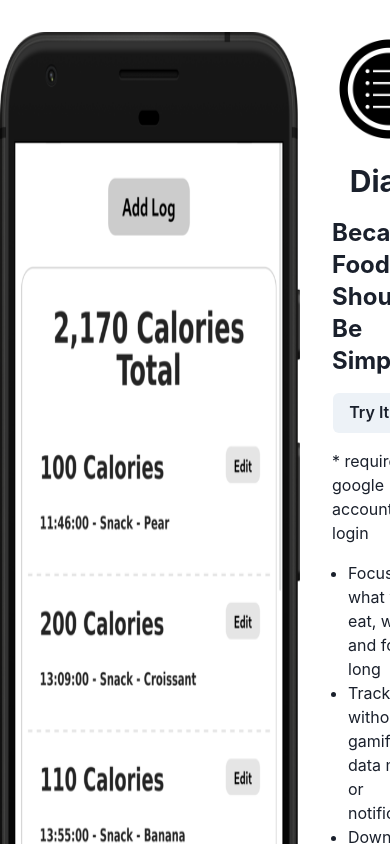
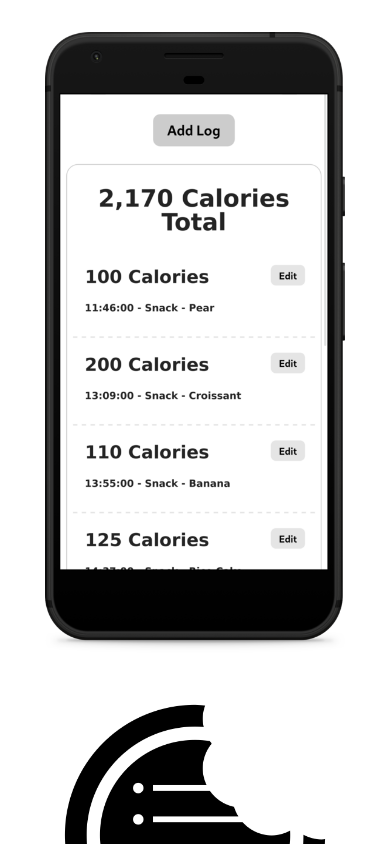
Before and after one commit to OpenHealthSuite/openhealthsuite.github.io, a Next.js app: page /diary in a window 390 px wide. Shown: the top 844 px of the page. Built offline with nearby package versions, Linux system fonts and the light colour scheme.

Commit message:
Fix: Mobile display of Diary about

```diff
--- a/src/pages/diary/index.tsx
+++ b/src/pages/diary/index.tsx
@@ -20,7 +20,7 @@ export default function Diary() {
                 alignItems={"center"}
                 justifyContent={"center"}
                 minHeight={"100vh"}>
-                <Flex gap={"2em"}>
+                <Flex gap={"2em"} flexWrap={"wrap"} justifyContent={"center"}>
                     <Image src={screenshotImage}
                         width={300}
                         alt='Image of a Mobile Phone showing the Diary interface'/>
```
